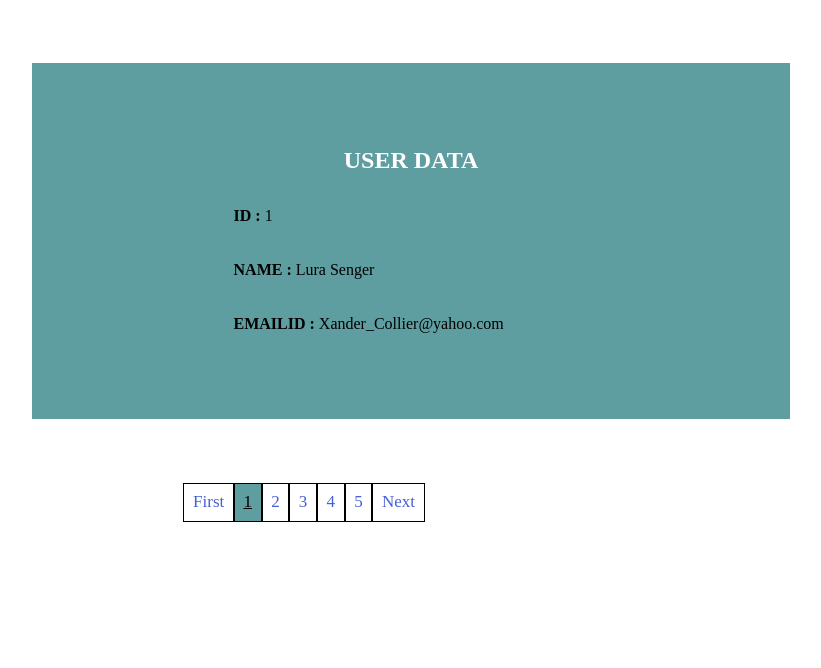
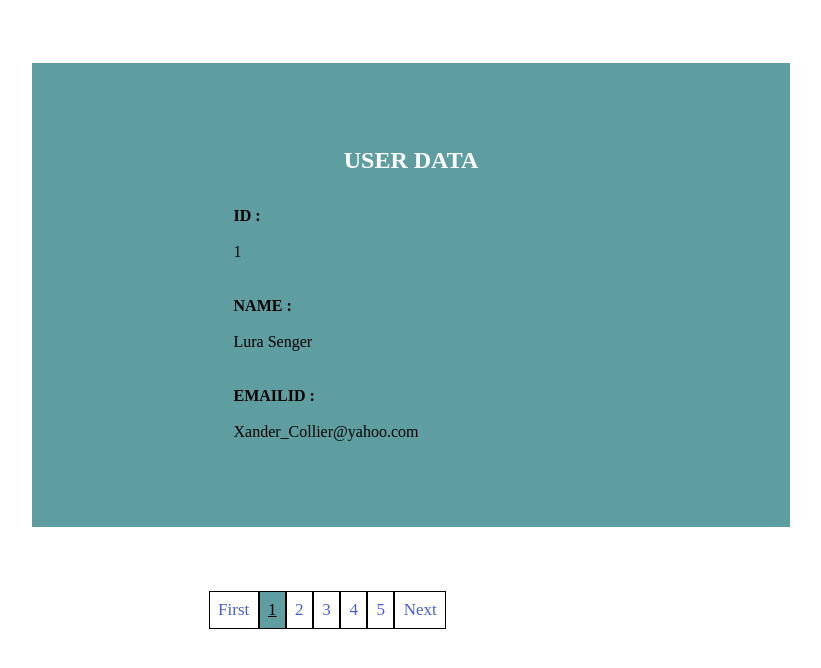
Before and after one commit to inavis/pagination-js, a plain HTML site: page index.html in a window 1280 px wide. Both pictures are taken after a click on the element "First". Shown: the whole page, without its empty margins (229-1050 px from the left). Drawn offline with Linux system fonts and the light colour scheme; no server answers.

Commit message:
Add files via upload

```diff
--- a/script.js
+++ b/script.js
@@ -35,11 +35,11 @@ div.innerHTML=`
 <div>
     <div id="head"><h2>USER DATA </h2> </div>
 
-    <div class="data"><b>ID :</b>   ${sample.id} </div>
+    <div class="data"><b>ID :</b>  <br><br> ${sample.id} </div>
     <br><br>
-    <div class="data"><b>NAME :</b>   ${sample.name} </div>
+    <div class="data"><b>NAME :</b> <br><br>  ${sample.name} </div>
     <br><br>
-    <div class="data"><b>EMAILID :</b>   ${sample.email}  </div>
+    <div class="data"><b>EMAILID :</b>  <br><br> ${sample.email}  </div>
     <br><br>
 </div>
 `
@@ -343,11 +343,11 @@ function display(currentdata,currentpage){
     <div>
         <div id="head"><h2>USER DATA </h2> </div>
         <br><br>
-        <div class="data"><b>ID :</b>    ${data[currentpage-1].id} </div>
+        <div class="data"><b>ID :</b>  0  ${data[currentpage-1].id} </div>
         <br><br>
-        <div class="data"><b>NAME :</b>    ${data[currentpage-1].name} </div>
+        <div class="data"><b>NAME :</b> <br><br>   ${data[currentpage-1].name} </div>
         <br><br>
-        <div class="data"><b>EMAILID :</b>    ${data[currentpage-1].email} </div>
+        <div class="data"><b>EMAILID :</b>  <br><br>  ${data[currentpage-1].email} </div>
         <br><br>
     </div>
     `
--- a/style.css
+++ b/style.css
@@ -18,10 +18,7 @@
     background-color: cadetblue;
 }
 
-.container{
-    margin-left: 32%;
-    margin-top: 5%;
-}
+
 #display{
     margin-top: 5%;
     margin-left: 20%;
@@ -35,9 +32,41 @@
     text-align: center;
     padding: 2%;
 }
-.data{
-    margin-left: 23%;
-    color: black;
-    margin-right: 25%;
-    word-break: break-all;
+
+
+@media (max-width:500px){
+    .data{
+        margin-left: 15%;
+        color: black;
+        margin-right: 15%;
+        word-break: break-all;
+    }
+    .container{
+        margin-left: 23%;
+        margin-top: 5%;
+    }
 }
+@media (min-width:501px) and (max-width:1000px){
+    .data{
+        margin-left: 18%;
+        color: black;
+        margin-right: 18%;
+        word-break: break-all;
+    }
+    .container{
+        margin-left: 27%;
+        margin-top: 5%;
+    }
+}
+@media (min-width:1001px){
+    .data{
+        margin-left: 23%;
+        color: black;
+        margin-right: 25%;
+        word-break: break-all;
+    }
+    .container{
+        margin-left: 34%;
+        margin-top: 5%;
+    }
+}
```
